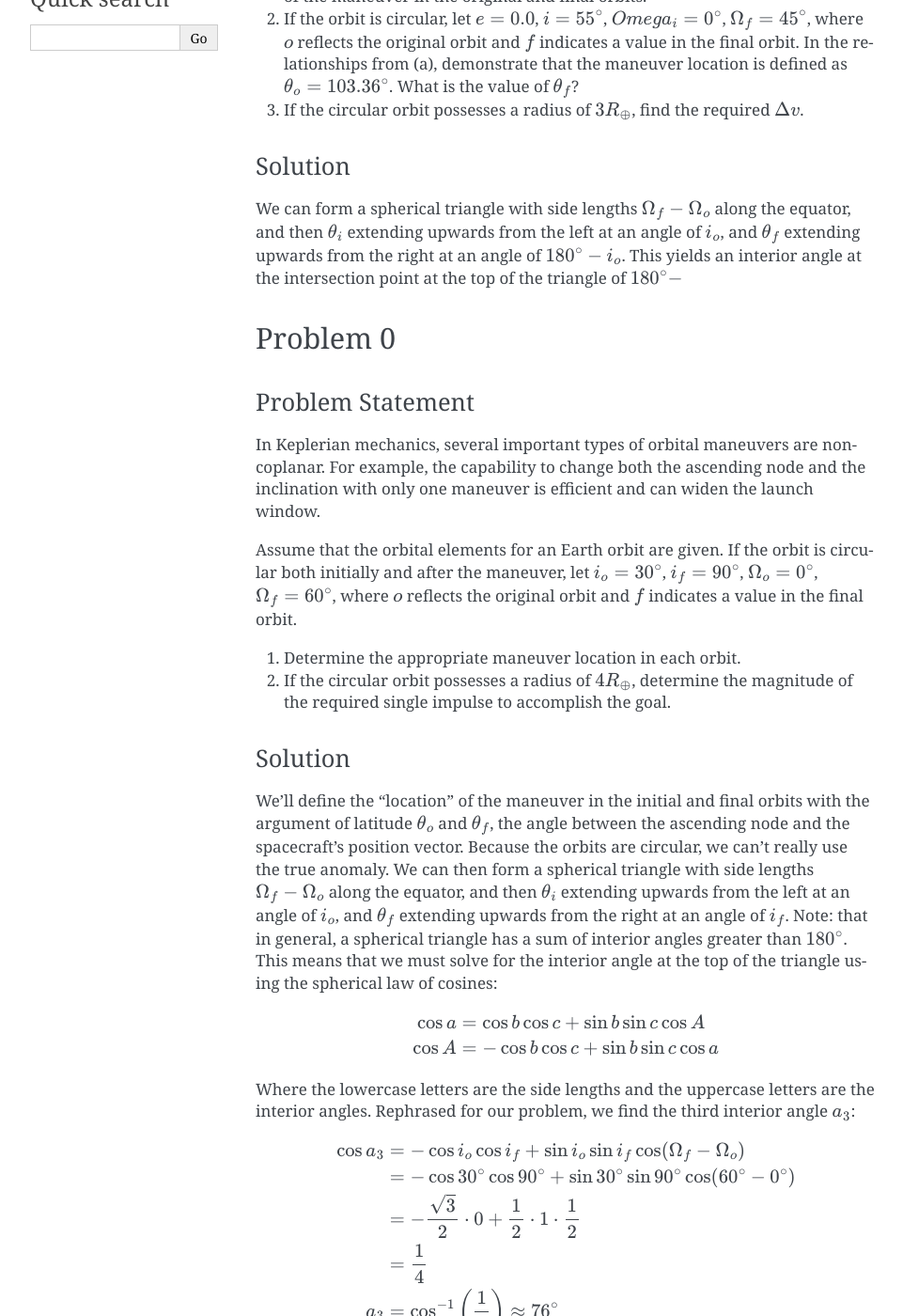
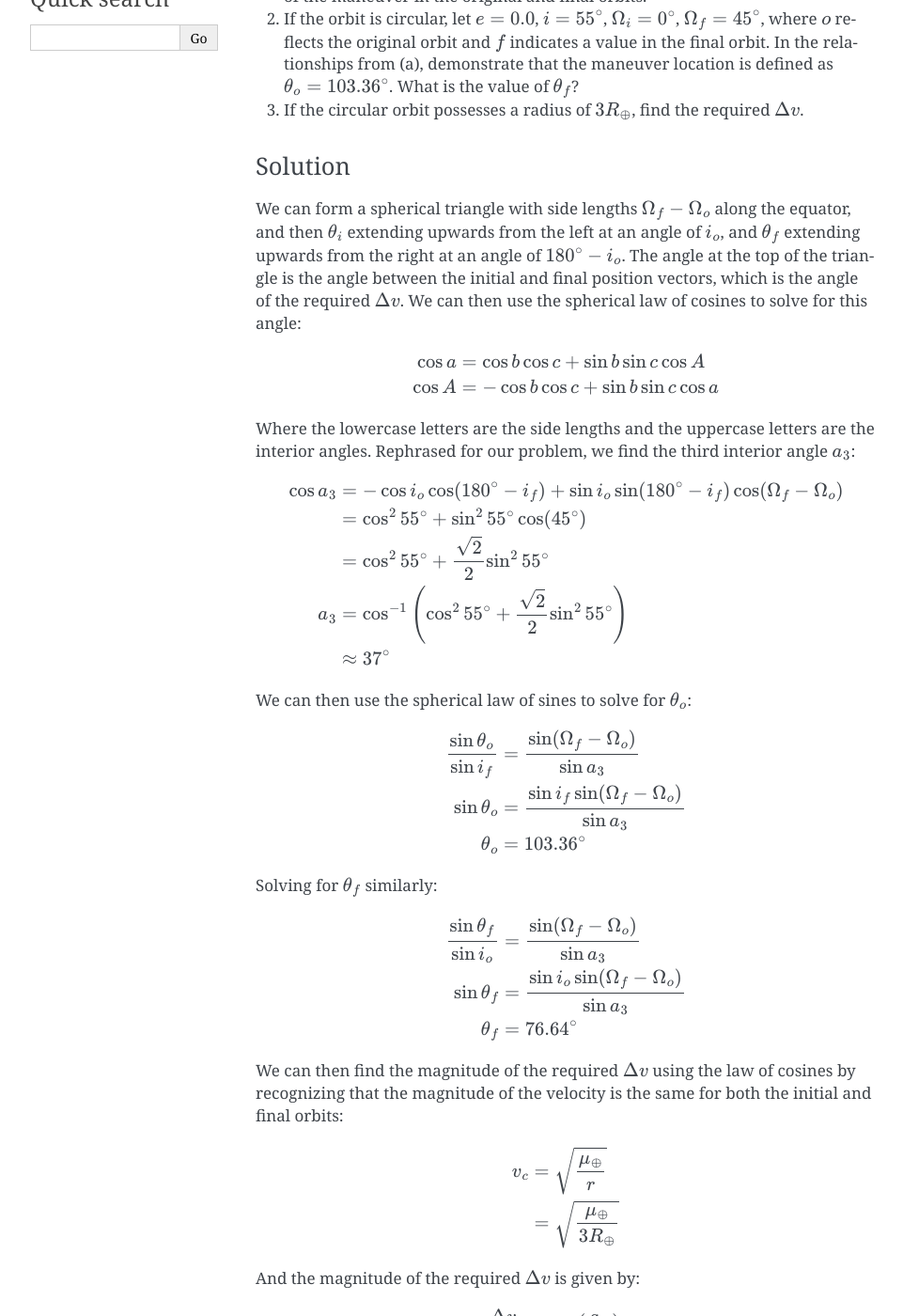
Before and after one commit to ljrobins/quals-writeups, a Sphinx documentation site: the page built from docs/source/orb.rst, in a window 1280 px wide and 1400 px high, scrolled down 432 px. Shown: the whole window at 94% size, without its empty margins (148-1109 px from the left). Built offline with Sphinx 7.4.7, drawn with Linux system fonts in a browser that asks for light colours; some of the changed text lies outside the part shown.

Commit message:
fixed another orbits problem

```diff
--- a/docs/source/orb.rst
+++ b/docs/source/orb.rst
@@ -19,7 +19,7 @@ Assume that the orbital elements for an Earth orbit are given.
    orbits.
 
 #. If the orbit is circular, let :math:`e=0.0`, :math:`i=55^\circ`,
-   :math:`Omega_i=0^\circ`, :math:`\Omega_f=45^\circ`, where :math:`o`
+   :math:`\Omega_i=0^\circ`, :math:`\Omega_f=45^\circ`, where :math:`o`
    reflects the original orbit and :math:`f` indicates a value in the
    final orbit. In the relationships from (a), demonstrate that the
    maneuver location is defined as :math:`\theta_o = 103.36^\circ`. What
@@ -35,8 +35,75 @@ We can form a spherical triangle with side lengths
 :math:`\Omega_f - \Omega_o` along the equator, and then :math:`\theta_i`
 extending upwards from the left at an angle of :math:`i_o`, and
 :math:`\theta_f` extending upwards from the right at an angle of
-:math:`180^\circ-i_o`. This yields an interior angle at the intersection
-point at the top of the triangle of :math:`180^\circ-`
+:math:`180^\circ-i_o`. The angle at the top of the triangle is the angle
+between the initial and final position vectors, which is the angle of
+the required :math:`\Delta v`. We can then use the spherical law of
+cosines to solve for this angle:
+
+.. math::
+
+   \begin{aligned}
+       \cos a &= \cos b \cos c + \sin b \sin c \cos A \\
+       \cos A &= - \cos b \cos c + \sin b \sin c \cos a \\
+   \end{aligned}
+
+Where the lowercase letters are the side lengths and the uppercase
+letters are the interior angles. Rephrased for our problem, we find the
+third interior angle :math:`a_3`:
+
+.. math::
+
+   \begin{aligned}
+       \cos a_3 &= - \cos i_o \cos (180^\circ - i_f) + \sin i_o \sin (180^\circ - i_f) \cos(\Omega_f - \Omega_o) \\
+       &= \cos^2 55^\circ + \sin^2 55^\circ \cos(45^\circ) \\
+       &= \cos^2 55^\circ + \frac{\sqrt{2}}{2} \sin^2 55^\circ \\
+       a_3 &= \cos^{-1} \left( \cos^2 55^\circ + \frac{\sqrt{2}}{2} \sin^2 55^\circ \right) \\
+       &\approx 37^\circ \\
+   \end{aligned}
+
+We can then use the spherical law of sines to solve for
+:math:`\theta_o`:
+
+.. math::
+
+   \begin{aligned}
+       \frac{\sin\theta_o}{\sin i_f} &= \frac{\sin(\Omega_f - \Omega_o)}{\sin a_3} \\
+       \sin\theta_o &= \frac{\sin i_f \sin(\Omega_f - \Omega_o)}{\sin a_3} \\
+       \theta_o &= 103.36^\circ \\
+   \end{aligned}
+
+Solving for :math:`\theta_f` similarly:
+
+.. math::
+
+   \begin{aligned}
+       \frac{\sin\theta_f}{\sin i_o} &= \frac{\sin(\Omega_f - \Omega_o)}{\sin a_3} \\
+       \sin\theta_f &= \frac{\sin i_o \sin(\Omega_f - \Omega_o)}{\sin a_3} \\
+       \theta_f &= 76.64^\circ \\
+   \end{aligned}
+
+We can then find the magnitude of the required :math:`\Delta v` using
+the law of cosines by recognizing that the magnitude of the velocity is
+the same for both the initial and final orbits:
+
+.. math::
+
+   \begin{aligned}
+       v_c &= \sqrt{\frac{\mu_\oplus}{r}} \\
+       &= \sqrt{\frac{\mu_\oplus}{3R_\oplus}} \\
+   \end{aligned}
+
+And the magnitude of the required :math:`\Delta v` is given by:
+
+.. math::
+
+   \begin{aligned}
+       \frac{\Delta v}{2 v_c} &= \sin\left( \frac{a_3}{2} \right) \\
+       &= \sin\left( \frac{37^\circ}{2} \right) \\
+       &\approx 0.30 \\
+       \Delta v &\approx 0.60 v_c \\
+       &\approx 0.60 \sqrt{\frac{\mu_\oplus}{3R_\oplus}} \\
+   \end{aligned}
 
 Problem 0
 ---------
```
Also changed, not shown: 10 other files.
